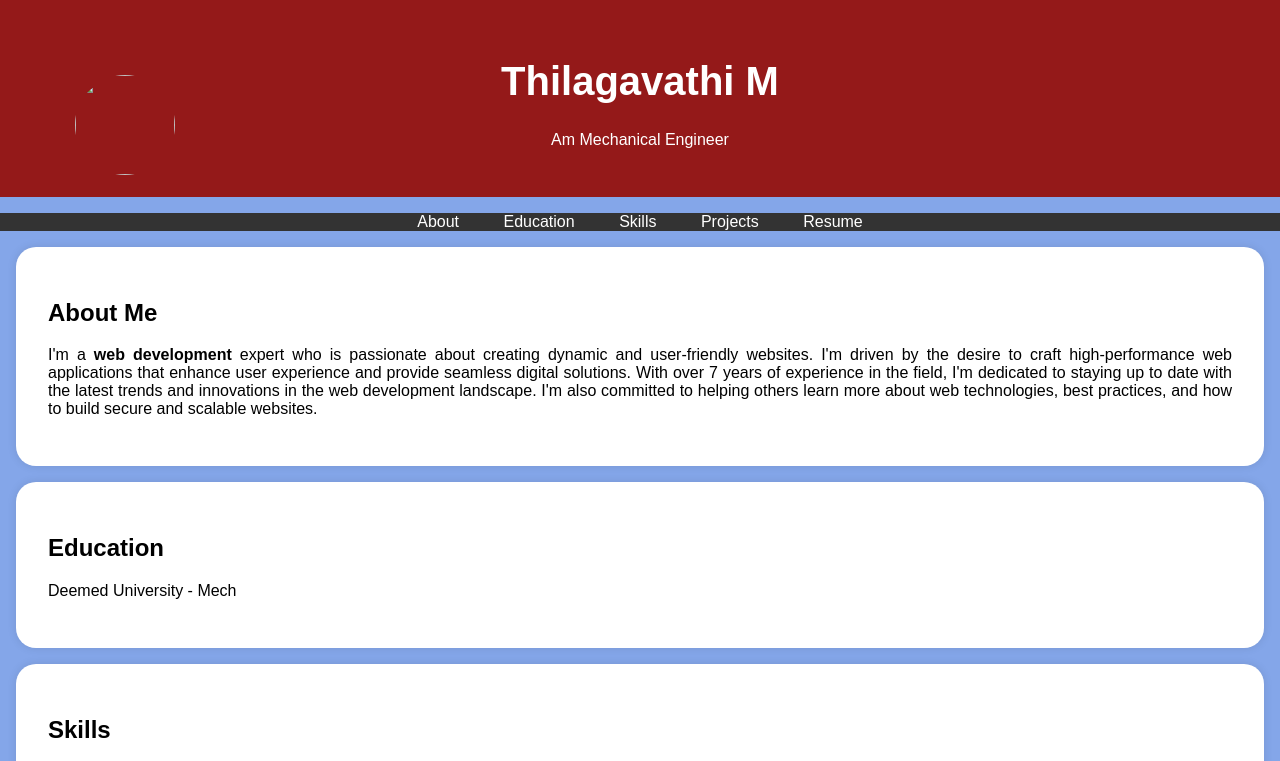
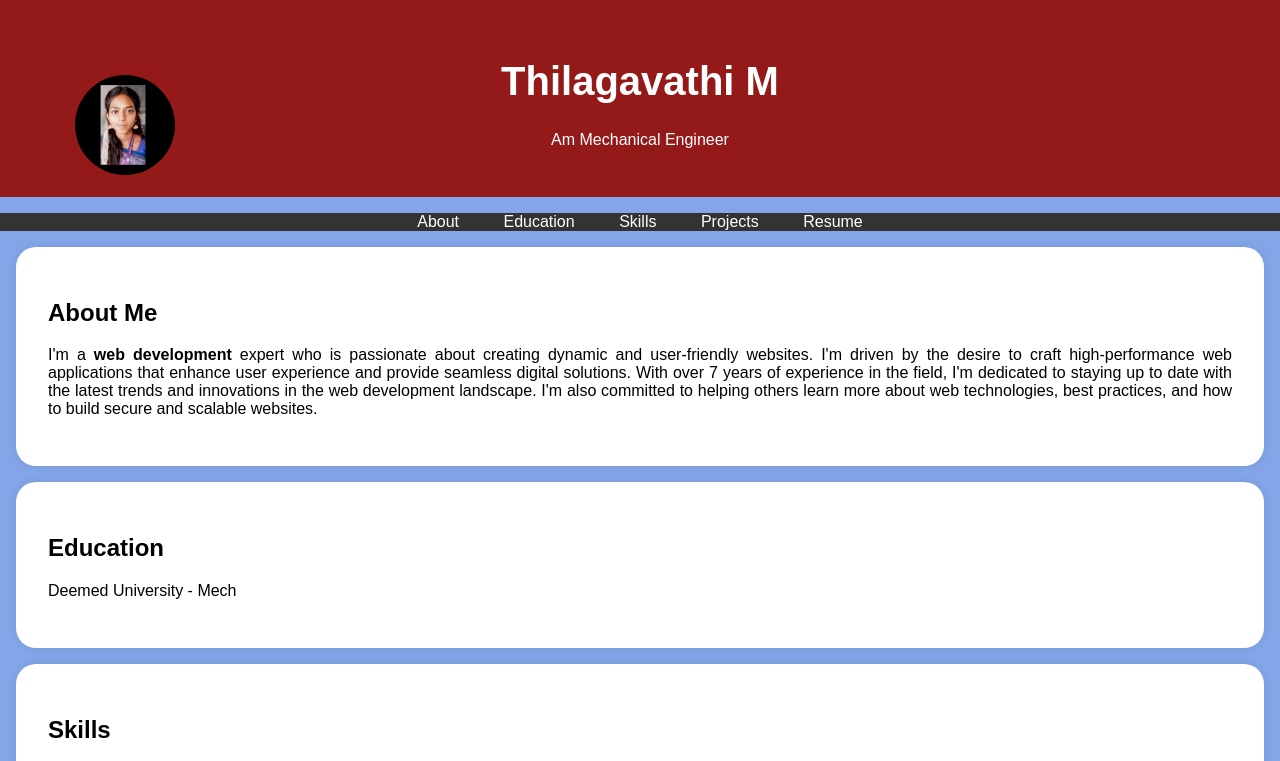
Before and after one commit to as2322k1482/Thilagavathiportfolio, a plain HTML site: page index.html in a window 1280 px wide. Shown: the top 761 px of the page. Drawn offline with Linux system fonts and the light colour scheme.

Commit message:
Update index.html

```diff
--- a/index.html
+++ b/index.html
@@ -95,7 +95,7 @@
     <header>
         <div class="header-content">
             <!-- Add your profile picture here -->
-            <img src="Thilagaphoto.jpj"Your Profile Picture" class="profile-picture">
+            <img src="Thilagaphoto.jpg"Your Profile Picture" class="profile-picture">
             <h1> Thilagavathi M</h1>
             <p>Am Mechanical Engineer</p>
         </div>
```
